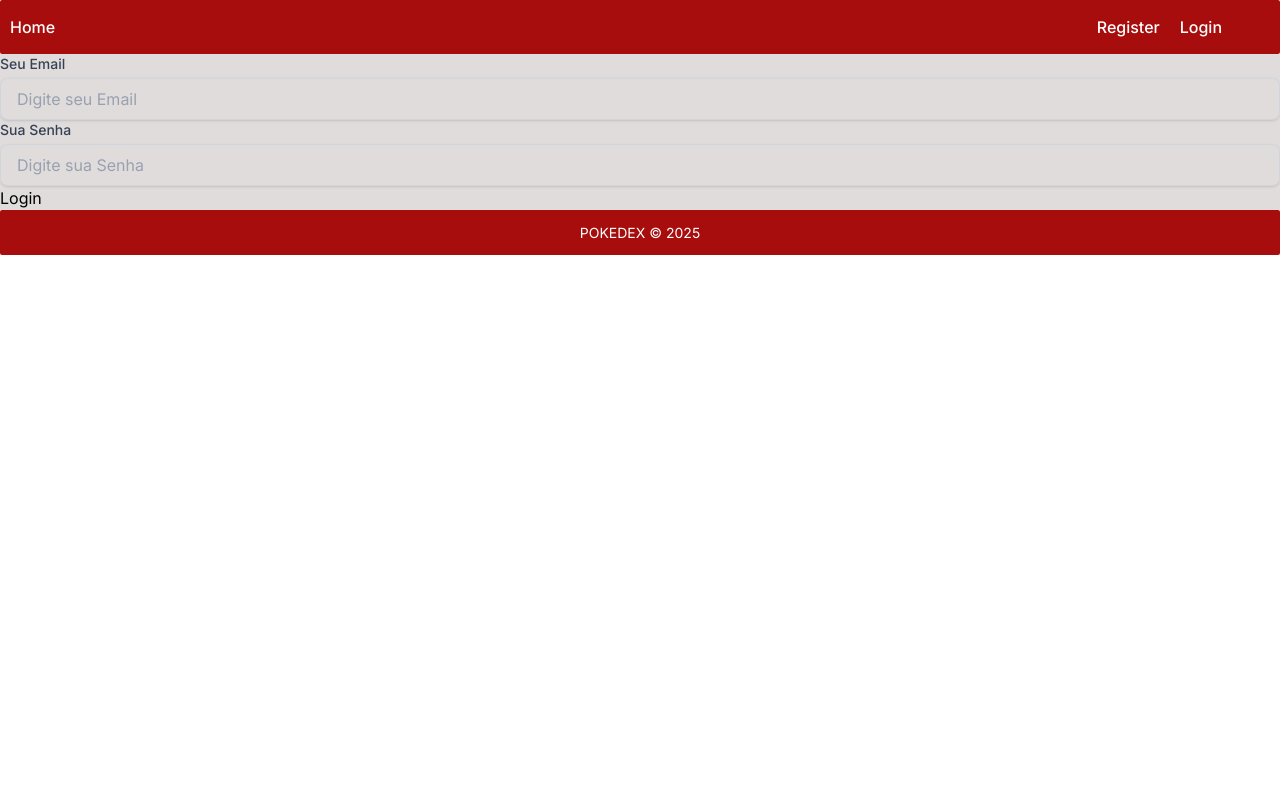
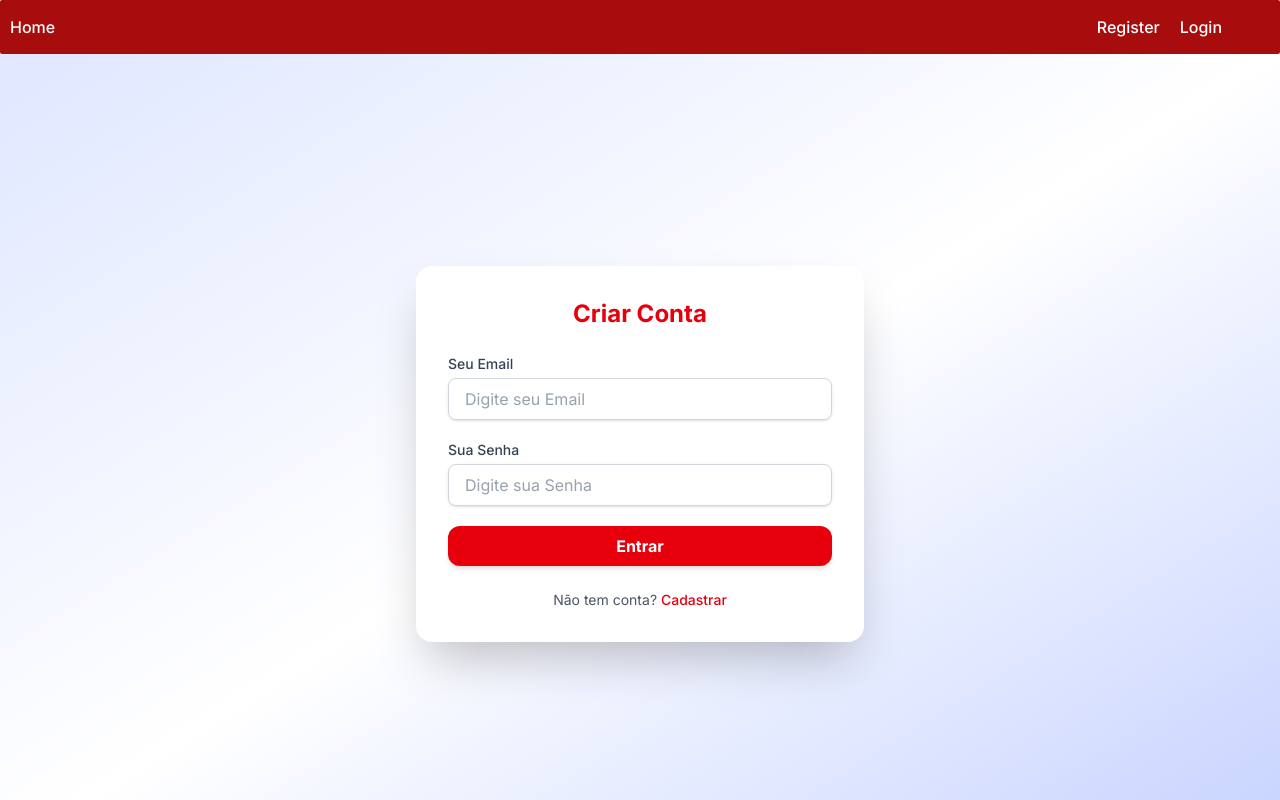
Before and after one commit to Josmateussilva0110/POKEDEX, a React (Vite) app in the folder frontend/: page /login in a window 1280 px wide. Built offline with nearby package versions, Linux system fonts and the light colour scheme.

Commit message:
feat: styles in login

```diff
--- a/frontend/src/App.jsx
+++ b/frontend/src/App.jsx
@@ -1,5 +1,5 @@
 import { Routes, Route } from 'react-router-dom'
-import Register from './components/pages/Auth/Register'
+import Register from './components/pages/Auth/register'
 import FlashMessage from './components/layout/Message'
 import Profile from './components/pages/Auth/Profile'
 import Home from './components/pages/Auth/home'
--- a/frontend/src/components/pages/Auth/Login.jsx
+++ b/frontend/src/components/pages/Auth/Login.jsx
@@ -18,11 +18,50 @@ function Login() {
 
 
   return (
-    <form onSubmit={submitForm}>
-      <Input text="Seu Email" type="text" name="email" placeholder="Digite seu Email" handleOnChange={handleChange}/>
-      <Input text="Sua Senha" type="password" name="password" placeholder="Digite sua Senha" handleOnChange={handleChange}/>
-      <input type="submit" value="Login"/>
-    </form>
+    <div className="min-h-screen flex items-center justify-center bg-gradient-to-br from-indigo-100 via-white to-indigo-200 p-4">
+      <div className="w-full max-w-md bg-white shadow-2xl rounded-2xl p-8">
+
+        {/* Título */}
+        <h2 className="text-2xl font-bold text-center text-red-600 mb-6">
+          Criar Conta
+        </h2>
+
+        {/* Form */}
+        <form onSubmit={submitForm} className="space-y-5">
+          <Input
+            text="Seu Email"
+            type="text"
+            name="email"
+            placeholder="Digite seu Email"
+            handleOnChange={handleChange}
+          />
+          <Input
+            text="Sua Senha"
+            type="password"
+            name="password"
+            placeholder="Digite sua Senha"
+            handleOnChange={handleChange}
+          />
+          {/* Botão */}
+          <button
+            type="submit"
+            className="w-full py-2 px-4 bg-red-600 text-white font-semibold rounded-xl shadow-md
+                       hover:bg-red-700 focus:outline-none focus:ring-2
+                       transform transition duration-300 hover:scale-105"
+          >
+            Entrar
+          </button>
+        </form>
+
+        {/* Link de Login */}
+        <p className="text-center text-sm text-gray-600 mt-6">
+          Não tem conta?{" "}
+          <a href="/register" className="text-red-600 hover:underline font-medium">
+            Cadastrar
+          </a>
+        </p>
+      </div>
+    </div>
   )
 }
 
```
